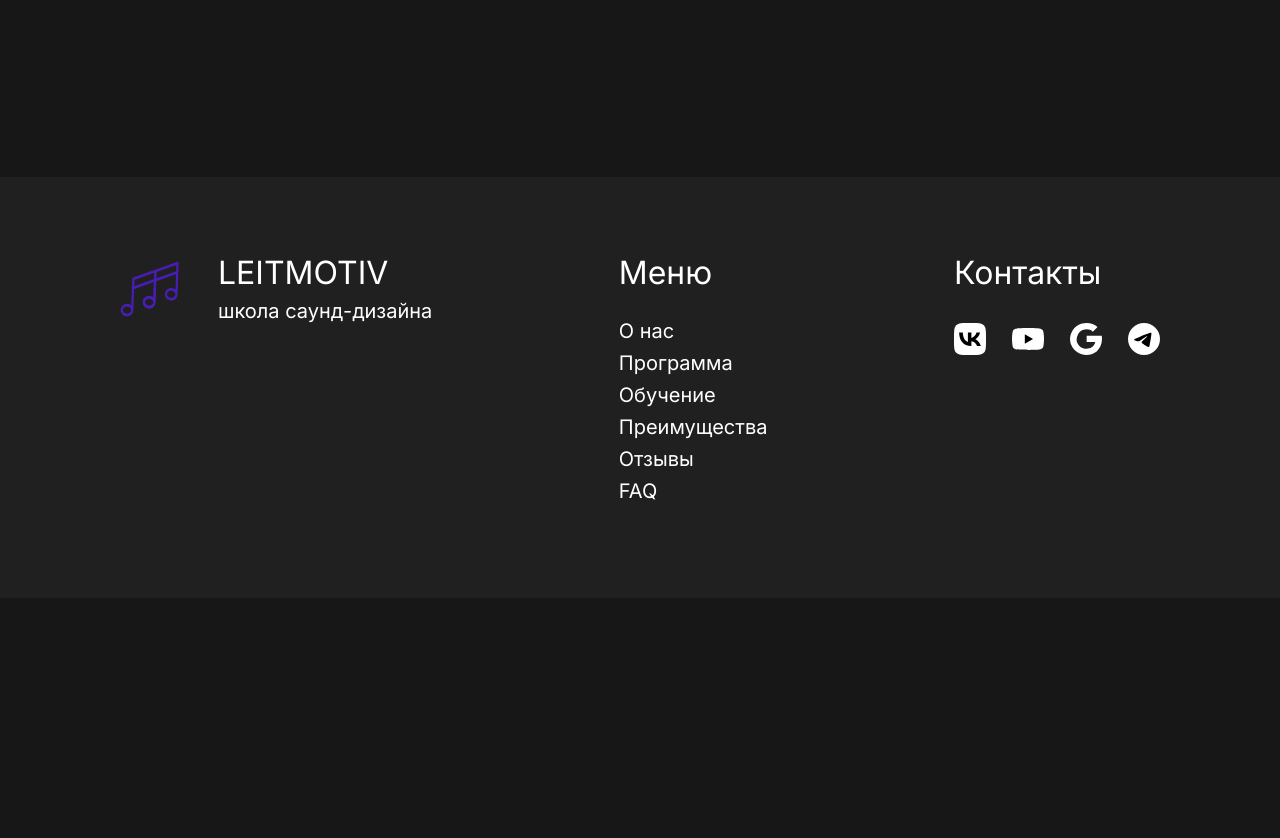
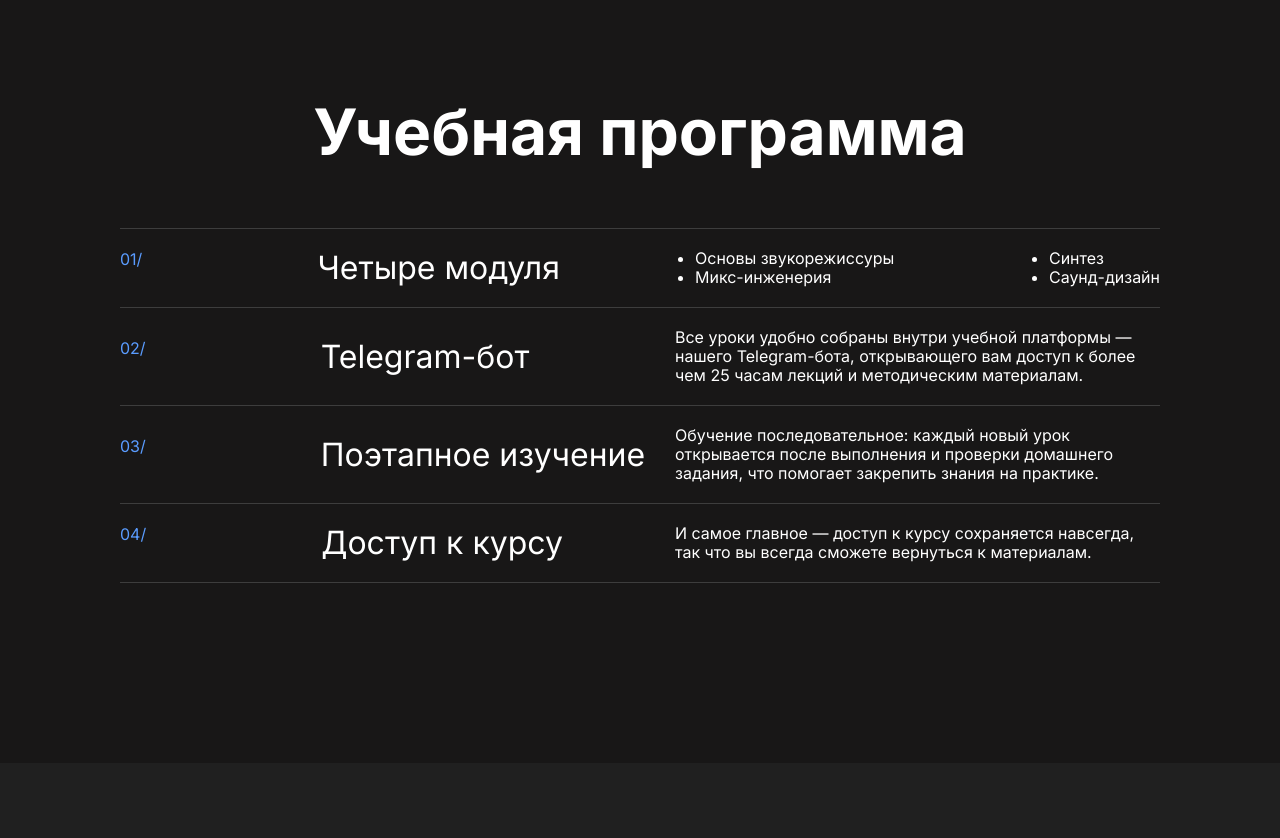
Before and after one commit to Phant0mh1ve/leitmotiv-landing, a plain HTML site: page index.html in a window 1280 px wide. Shown: the part 547-1385 px from the top of the page. Before the commit the page ends 1145 px from the top, so only its background shows below. Drawn offline with Linux system fonts and the light colour scheme.

Commit message:
Added curriculum block

```diff
--- a/index.html
+++ b/index.html
@@ -43,6 +43,54 @@
                 <h1 class="title-text">
                     <span class="title">Leitmotiv</span> школа саунд-дизайна
                 </h1>
+            </div>
+        </div>
+        <div class="curriculum-block">
+            <h2 class="block-title">Учебная программа</h2>
+            <div class="curriculum-container">
+                <div class="curriculum-stage">
+                    <div class="curriculum-stage-left-col">
+                        <div class="curriculum-stage-number">01/</div>
+                        <div class="curriculum-stage-title">Четыре модуля</div>
+                    </div>
+                    <div class="curriculum-stage-description">
+                        <ul class="curriculum-stage-description-list">
+                            <li>Основы звукорежиссуры</li>
+                            <li>Микс-инженерия</li>
+                        </ul>
+                        <ul class="curriculum-stage-description-list">
+                            <li>Синтез</li>
+                            <li>Саунд-дизайн</li>
+                        </ul>
+                    </div>
+                </div>
+                <div class="curriculum-stage">
+                    <div class="curriculum-stage-left-col">
+                        <div class="curriculum-stage-number">02/</div>
+                        <div class="curriculum-stage-title">Telegram-бот</div>
+                    </div>
+                    <div class="curriculum-stage-description">
+                        Все уроки удобно собраны внутри учебной платформы — нашего Telegram-бота, открывающего вам доступ к более чем 25 часам лекций и методическим материалам.
+                    </div>
+                </div>
+                <div class="curriculum-stage">
+                    <div class="curriculum-stage-left-col">
+                        <div class="curriculum-stage-number">03/</div>
+                        <div class="curriculum-stage-title">Поэтапное изучение</div>
+                    </div>
+                    <div class="curriculum-stage-description">
+                        Обучение последовательное: каждый новый урок открывается после выполнения и проверки домашнего задания, что помогает закрепить знания на практике.
+                    </div>
+                </div>
+                <div class="curriculum-stage">
+                    <div class="curriculum-stage-left-col">
+                        <div class="curriculum-stage-number">04/</div>
+                        <div class="curriculum-stage-title">Доступ к курсу</div>
+                    </div>
+                    <div class="curriculum-stage-description">
+                        И самое главное — доступ к курсу сохраняется навсегда, так что вы всегда сможете вернуться к материалам.
+                    </div>
+                </div>
             </div>
         </div>
         <div>
--- a/styles.css
+++ b/styles.css
@@ -76,7 +76,9 @@ body {
 .welcome-screen {
     color: #FFFFFF;
     display: flex;
-    gap: 104px;
+    justify-content: space-between;
+    width: 100%;
+    max-width: 1206px;
 }
 
 .welcome-screen-left-col {
@@ -134,6 +136,75 @@ body {
     background: linear-gradient(169.41deg, #B3D1FF 0%, #5A9CFF 93.34%);
     -webkit-background-clip: text;
     -webkit-text-fill-color: transparent;
+}
+
+.block-title {
+    margin: 0 0 60px 0;
+    font-weight: 700;
+    font-size: 64px;
+    line-height: 73px;
+    color: #FFFFFF;
+}
+
+.curriculum-block {
+    display: flex;
+    flex-direction: column;
+    align-items: center;
+    width: 100%;
+    max-width: 1206px;
+}
+
+.curriculum-container {
+    display: flex;
+    flex-direction: column;
+    width: 100%;
+}
+
+.curriculum-stage {
+    display: flex;
+    align-items: center;
+    justify-content: space-between;
+    border-bottom: #3D3D3D solid 1px;
+    padding: 20px 0 20px 0;
+}
+
+.curriculum-stage:first-child {
+    border-top: #3D3D3D solid 1px;
+}
+
+.curriculum-stage-left-col {
+    display: flex;
+    gap: 175px;
+}
+
+.curriculum-stage-number {
+    font-weight: 400;
+    font-size: 16px;
+    line-height: 19px;
+    color: #5A9CFF;
+}
+
+.curriculum-stage-title {
+    font-weight: 400;
+    font-size: 32px;
+    line-height: 36px;
+    color: #FFFFFF;
+}
+
+.curriculum-stage-description {
+    font-weight: 400;
+    font-size: 16px;
+    line-height: 19px;
+    color: #FFFFFF;
+    max-width: 485px;
+    width: 100%;
+    display: flex;
+    justify-content: space-between;
+}
+
+.curriculum-stage-description-list {
+    margin: 0;
+    padding-left: 20px;
 }
 
 .footer {
```
